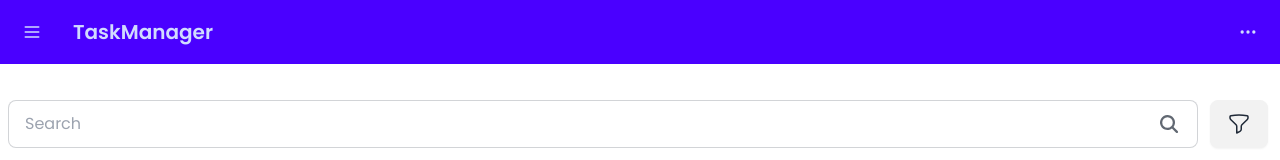
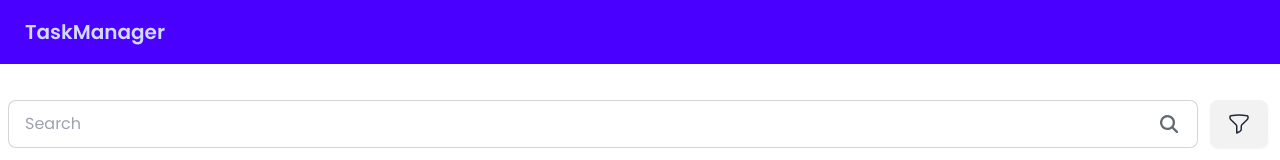
Before and after one commit to on3ss/pesto-tasks, a React (Vite) app in the folder frontend/: page / in a window 1280 px wide. Shown: the top 160 px of the page. Built offline with nearby package versions, Linux system fonts and the light colour scheme.

Commit message:
removed drawer

```diff
--- a/frontend/src/components/Navbar.tsx
+++ b/frontend/src/components/Navbar.tsx
@@ -1,33 +1,8 @@
 function Navbar() {
     return (
         <header className="fixed top-0 z-50 navbar bg-primary text-primary-content">
-            <div className="flex-none">
-                <div className="drawer">
-                    <input id="my-drawer" type="checkbox" className="drawer-toggle" />
-                    <div className="drawer-content">
-                        {/* Page content here */}
-                        <label htmlFor="my-drawer" className="btn btn-square btn-ghost drawer-button">
-                            <svg xmlns="http://www.w3.org/2000/svg" fill="none" viewBox="0 0 24 24" className="inline-block w-5 h-5 stroke-current"><path strokeLinecap="round" strokeLinejoin="round" strokeWidth="2" d="M4 6h16M4 12h16M4 18h16"></path></svg>
-                        </label>
-                    </div>
-                    <div className="drawer-side">
-                        <label htmlFor="my-drawer" aria-label="close sidebar" className="drawer-overlay"></label>
-                        <ul className="min-h-full p-4 menu w-80 bg-base-200 text-base-content">
-                            {/* Sidebar content here */}
-                            <li><a>Sidebar Item 1</a></li>
-                            <li><a>Sidebar Item 2</a></li>
-
-                        </ul>
-                    </div>
-                </div>
-            </div>
             <div className="flex-1">
                 <a className="text-xl btn btn-ghost">TaskManager</a>
-            </div>
-            <div className="flex-none">
-                <button className="btn btn-square btn-ghost">
-                    <svg xmlns="http://www.w3.org/2000/svg" fill="none" viewBox="0 0 24 24" className="inline-block w-5 h-5 stroke-current"><path strokeLinecap="round" strokeLinejoin="round" strokeWidth="2" d="M5 12h.01M12 12h.01M19 12h.01M6 12a1 1 0 11-2 0 1 1 0 012 0zm7 0a1 1 0 11-2 0 1 1 0 012 0zm7 0a1 1 0 11-2 0 1 1 0 012 0z"></path></svg>
-                </button>
             </div>
         </header>
     )
```
